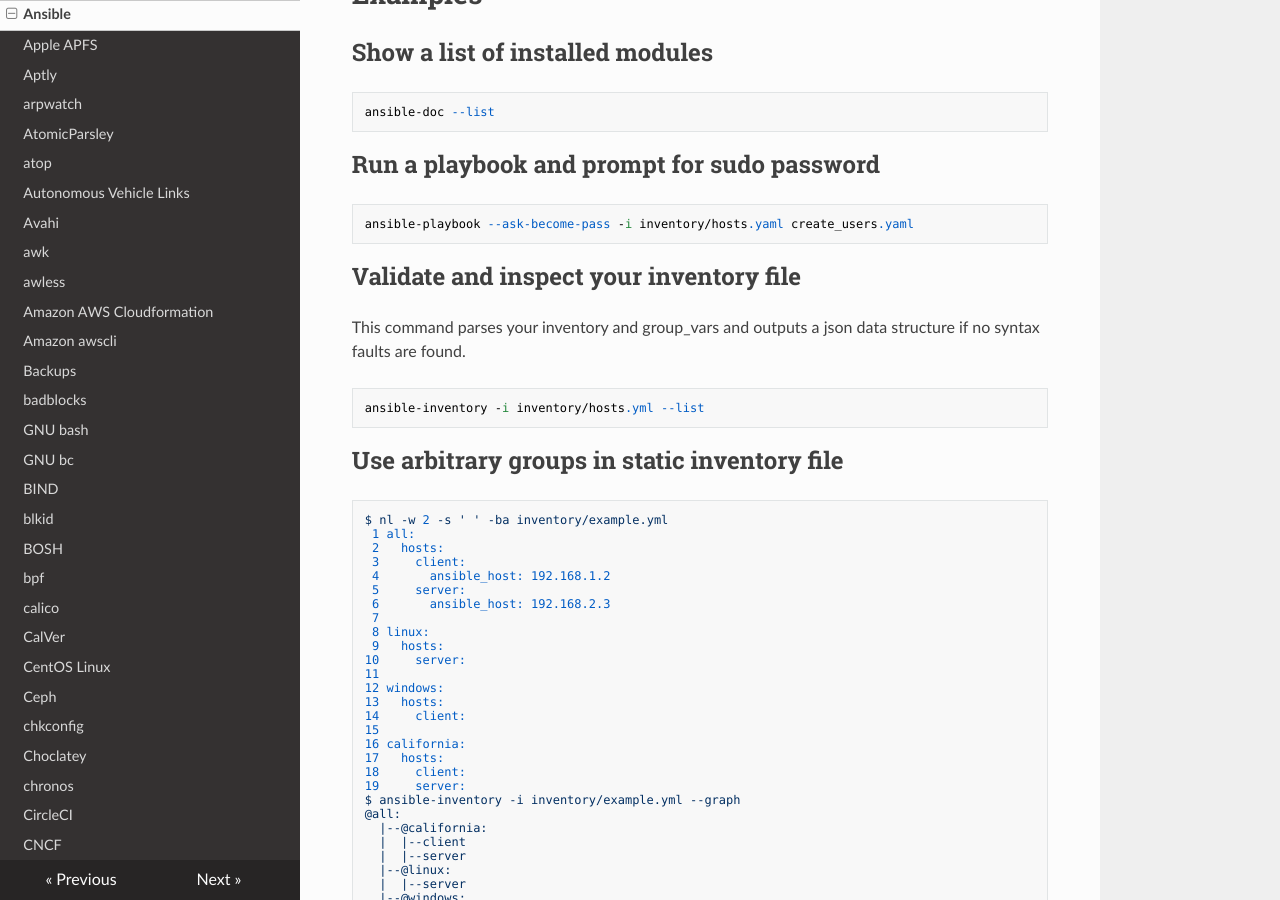
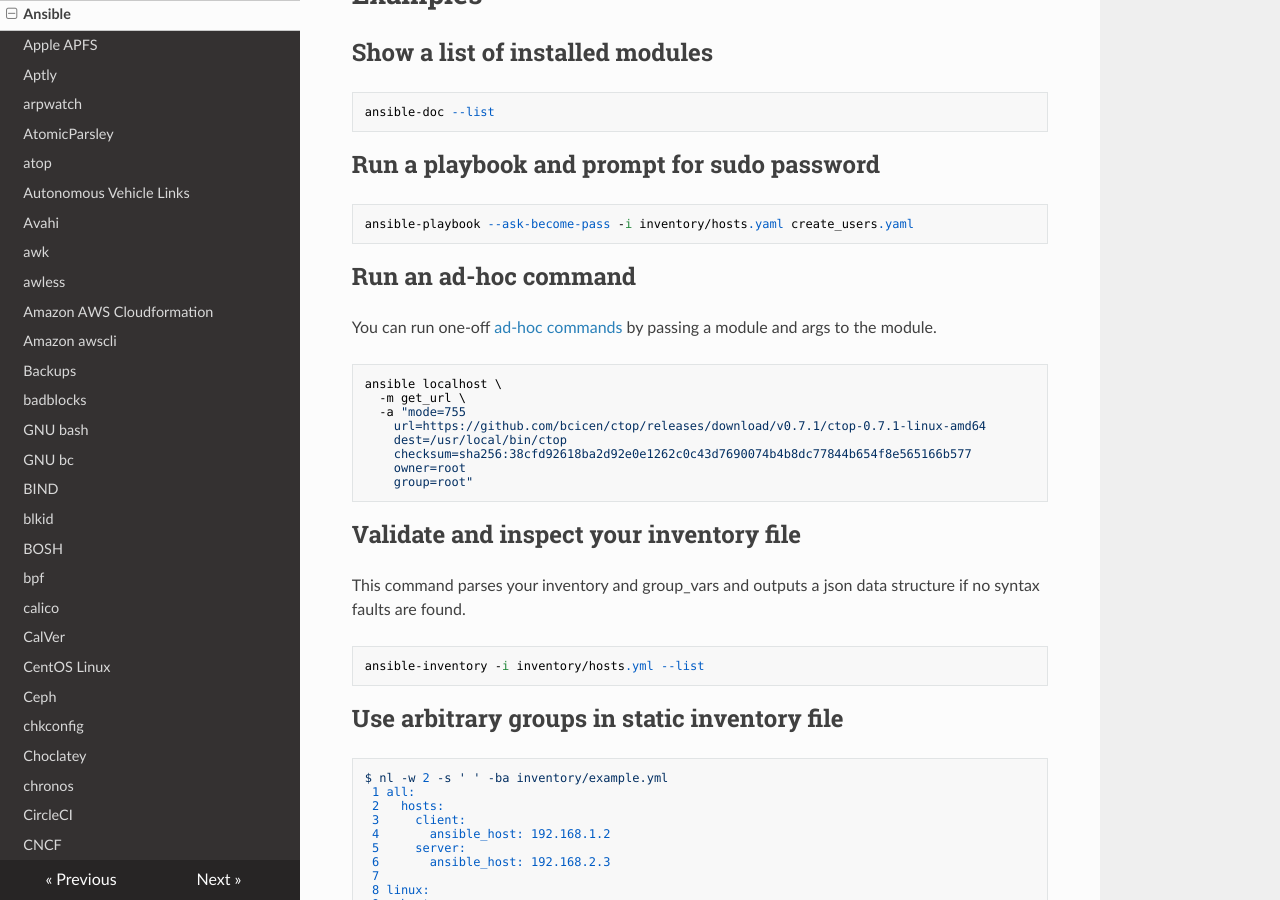
Before and after one commit to lando-cal/tech-notes, an MkDocs documentation site: the page built from docs/ansible.md, in a window 1280 px wide and 900 px high, scrolled down 545 px. Built offline with MkDocs 1.6.1, drawn with Linux system fonts in a browser that asks for light colours; nearby versions of some CDN libraries.

Commit message:
Add ad-hoc example

````diff
--- a/docs/ansible.md
+++ b/docs/ansible.md
@@ -28,6 +28,21 @@ ansible-doc --list
 
 ```
 ansible-playbook --ask-become-pass -i inventory/hosts.yaml create_users.yaml
+```
+
+## Run an ad-hoc command
+
+You can run one-off [ad-hoc commands](https://docs.ansible.com/ansible/2.6/user_guide/intro_adhoc.html) by passing a module and args to the module.
+
+```
+ansible localhost \
+  -m get_url \
+  -a "mode=755
+    url=https://github.com/bcicen/ctop/releases/download/v0.7.1/ctop-0.7.1-linux-amd64
+    dest=/usr/local/bin/ctop
+    checksum=sha256:38cfd92618ba2d92e0e1262c0c43d7690074b4b8dc77844b654f8e565166b577
+    owner=root
+    group=root"
 ```
 
 ## Validate and inspect your inventory file
````
